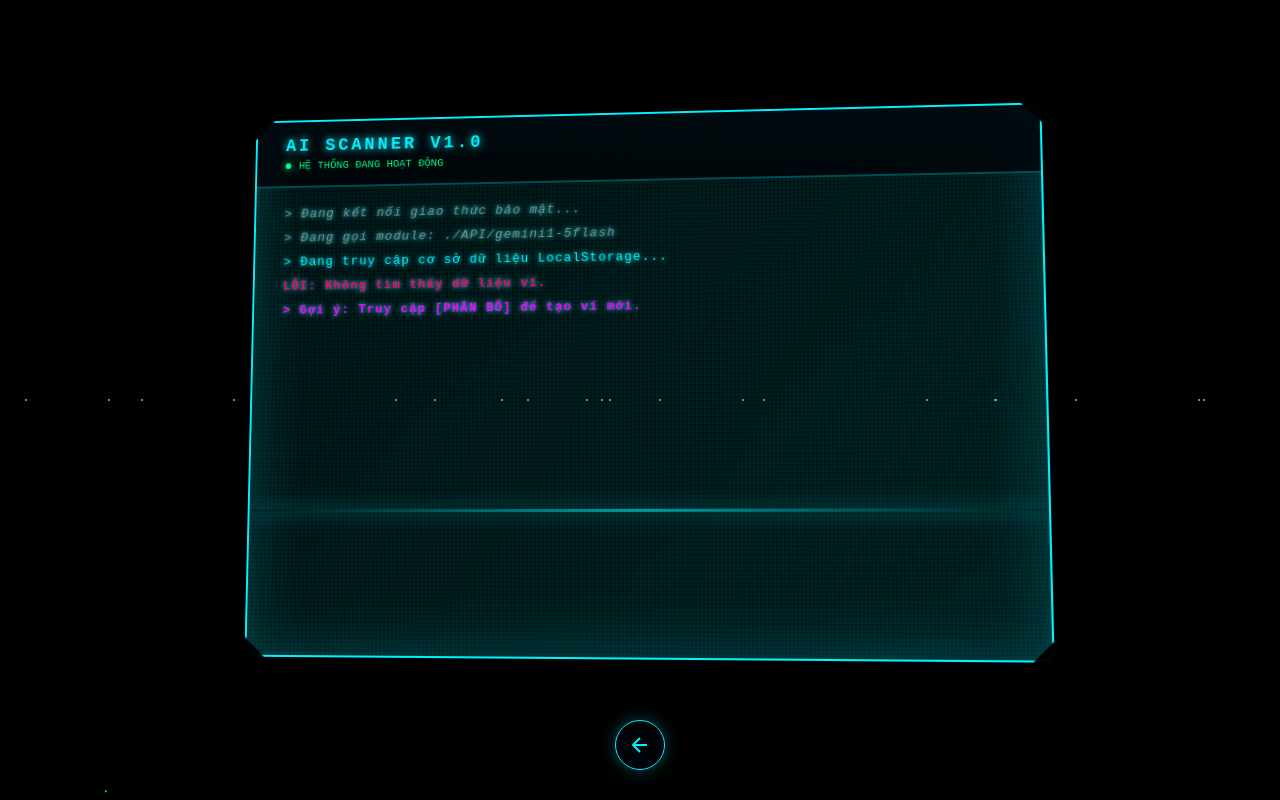
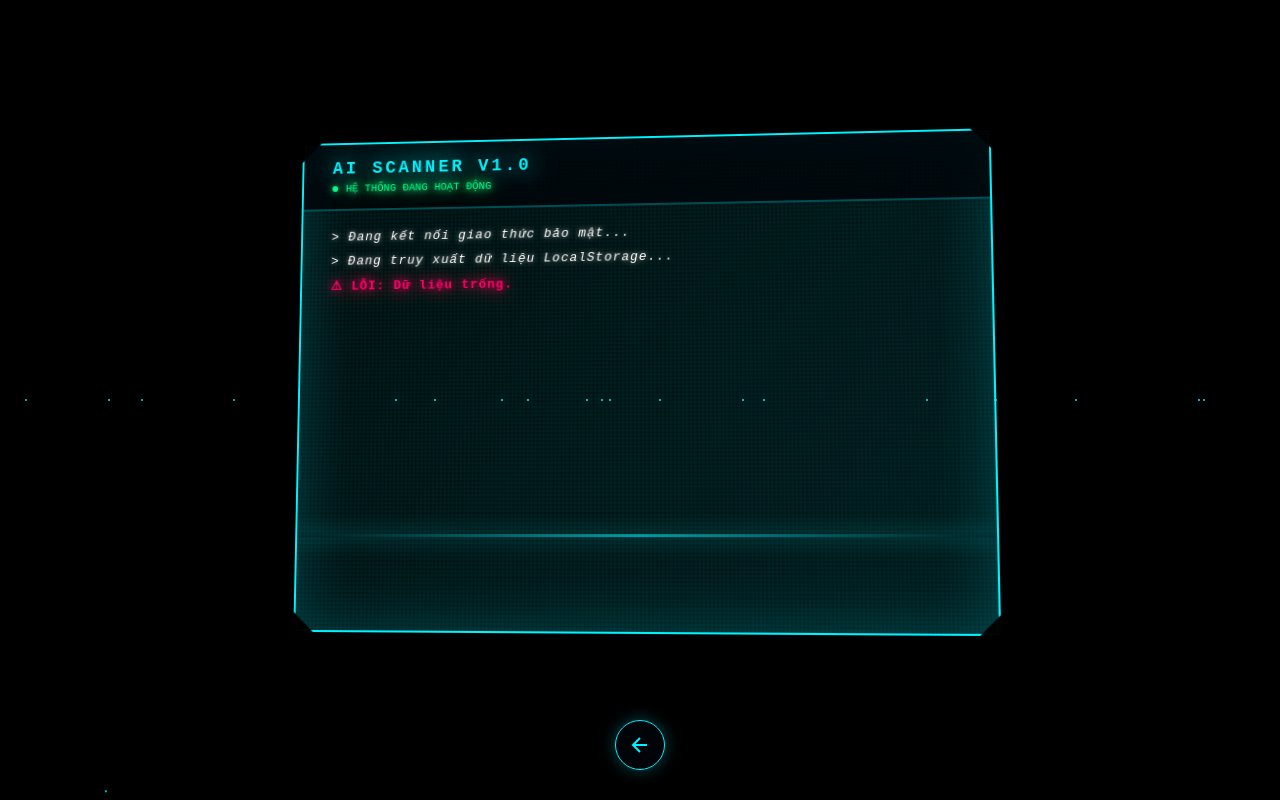
Before and after one commit to Liyokun/apptaichinhultra, a plain HTML site: page lenh01.html in a window 1280 px wide. Shown: the top 800 px of the page. Drawn offline with Linux system fonts and the light colour scheme.

Commit message:
Add files via upload

```diff
--- a/lenh01.html
+++ b/lenh01.html
@@ -5,7 +5,7 @@
     <meta name="viewport" content="width=device-width, initial-scale=1.0, maximum-scale=1.0, user-scalable=no">
     <title>AI SCAN - ANOMALY DETECTION</title>
     <style>
-        /* --- 1. CSS GIAO DIỆN MỚI (HOLOGRAM 3D) --- */
+        /* --- 1. CẤU HÌNH GIAO DIỆN --- */
         :root {
             --neon: #00f2ff;
             --neon-green: #00ff88;
@@ -15,31 +15,28 @@
         * { margin: 0; padding: 0; box-sizing: border-box; }
 
         body {
-            /* Background mặc định là đen, sẽ được JS cập nhật */
             background: #000 no-repeat center bottom / cover fixed;
             height: 100vh; width: 100vw;
-            overflow: hidden; /* Khóa cuộn trang để bảng không chạy */
+            overflow: hidden;
             font-family: 'Courier New', monospace;
             color: var(--neon);
             display: flex; align-items: center; justify-content: center;
             perspective: 1500px;
-            touch-action: none; /* Chặn kéo trang */
+            touch-action: none;
             transition: background-image 0.5s ease-in-out;
         }
 
-        /* LỚP PHỦ MỜ (DIM) TẠO CHIỀU SÂU */
         .overlay-dim {
             position: fixed; inset: 0;
-            background: rgba(0, 0, 0, 0.75); /* Tối 75% */
-            backdrop-filter: blur(5px); /* Làm mờ ảnh nền */
+            background: rgba(0, 0, 0, 0.75);
+            backdrop-filter: blur(5px);
             z-index: 1; pointer-events: none;
         }
 
-        /* CONTAINER 3D - CỐ ĐỊNH KÍCH THƯỚC */
         .hologram-container {
             position: relative; z-index: 10;
-            width: 95vw; max-width: 800px;
-            height: 550px; /* Chiều cao cố định để tránh lỗi nhảy khung */
+            width: 90vw; max-width: 700px;
+            height: 500px;
             transform-style: preserve-3d;
             animation: float 6s ease-in-out infinite;
             margin-top: -30px;
@@ -50,14 +47,13 @@
             50% { transform: translateY(-15px) rotateX(5deg) rotateY(-5deg); }
         }
 
-        /* MÀN HÌNH CHÍNH */
         .screen {
             position: relative; width: 100%; height: 100%;
             background: linear-gradient(135deg, rgba(0, 242, 255, 0.05), rgba(0, 242, 255, 0.1));
             border: 2px solid var(--neon);
             box-shadow: 0 0 40px rgba(0, 242, 255, 0.4), inset 0 0 60px rgba(0, 242, 255, 0.2);
             transform-style: preserve-3d;
-            overflow: hidden; /* Không cho nội dung tràn ra ngoài khung 3D */
+            overflow: hidden;
             display: flex; flex-direction: column;
             clip-path: polygon(
                 20px 0, calc(100% - 20px) 0, 100% 20px, 100% calc(100% - 20px),
@@ -65,7 +61,6 @@
             );
         }
 
-        /* CÁC LỚP TRANG TRÍ */
         .screen::before {
             content: ''; position: absolute; top: 0; left: 0; width: 100%; height: 100%;
             background-image:
@@ -84,20 +79,44 @@
             0% { transform: translateY(0); } 100% { transform: translateY(600px); }
         }
 
-        /* HEADER */
         .header {
             position: relative; padding: 15px 30px;
             border-bottom: 2px solid rgba(0, 242, 255, 0.3);
             background: rgba(0, 5, 10, 0.85);
-            z-index: 10; flex-shrink: 0; /* Không bị co lại */
+            z-index: 10; flex-shrink: 0;
         }
         .header h1 {
             font-size: 18px; letter-spacing: 3px;
-            text-shadow: 0 0 10px var(--neon);
+            text-shadow:
+                0 0 12px var(--neon),
+                0 0 28px var(--neon),
+                0 0 50px var(--neon);
+            animation: glow-text 2s ease-in-out infinite;
+        }
+        @keyframes glow-text {
+            0%, 100% {
+                text-shadow:
+                    0 0 12px var(--neon),
+                    0 0 28px var(--neon),
+                    0 0 50px var(--neon);
+            }
+            50% {
+                text-shadow:
+                    0 0 24px var(--neon),
+                    0 0 60px var(--neon),
+                    0 0 100px var(--neon),
+                    0 0 140px rgba(0, 242, 255, 0.6);
+            }
         }
         .status {
-            font-size: 11px; color: var(--neon-green); margin-top: 5px;
+            font-size: 11px;
+            color: var(--neon-green);
+            margin-top: 5px;
             display: flex; align-items: center; gap: 8px;
+            text-shadow:
+                0 0 7px var(--neon-green),
+                0 0 14px var(--neon-green),
+                0 0 24px rgba(0, 255, 136, 0.7);
         }
         .status::before {
             content: ''; width: 6px; height: 6px; background: var(--neon-green);
@@ -105,33 +124,73 @@
         }
         @keyframes blink { 50% { opacity: 0.3; } }
 
-        /* CONTENT - VÙNG CUỘN DUY NHẤT */
         .content {
             padding: 20px 30px; flex-grow: 1;
-            overflow-y: auto; /* Cho phép cuộn dọc */
+            overflow-y: auto;
             position: relative; z-index: 4;
-            touch-action: pan-y; /* Cho phép vuốt dọc */
-            -webkit-overflow-scrolling: touch; /* Mượt mà trên iOS */
+            touch-action: pan-y;
+            -webkit-overflow-scrolling: touch;
+            -ms-overflow-style: none;
+            scrollbar-width: none;
         }
-        .content::-webkit-scrollbar { width: 4px; }
-        .content::-webkit-scrollbar-thumb { background: var(--neon); }
+        .content::-webkit-scrollbar {
+            display: none;
+        }
 
-        /* TEXT LINE */
         .line {
             margin-bottom: 10px; font-size: 13px; letter-spacing: 1px;
-            text-shadow: 0 0 5px var(--neon); opacity: 0;
+            text-shadow:
+                0 0 6px var(--neon),
+                0 0 14px var(--neon),
+                0 0 24px rgba(0, 242, 255, 0.8);
+            opacity: 0;
             transform: translateX(-10px); animation: text-appear 0.3s forwards;
         }
         @keyframes text-appear { to { opacity: 1; transform: translateX(0); } }
 
-        .line.success { color: var(--neon-green); }
-        .line.error { color: #ff0066; font-weight: bold; }
-        .line.highlight { color: var(--neon-pink); font-weight: bold; }
-        .line.system { color: #888; font-style: italic; }
+        .line.success {
+            color: var(--neon-green);
+            text-shadow:
+                0 0 8px var(--neon-green),
+                0 0 18px var(--neon-green),
+                0 0 32px rgba(0, 255, 136, 0.85);
+        }
 
-        .cursor::after { content: '▋'; animation: blink 1s infinite; color: var(--neon); }
+        .line.error {
+            color: #ff0066;
+            font-weight: bold;
+            text-shadow:
+                0 0 9px #ff0066,
+                0 0 20px #ff0066,
+                0 0 38px rgba(255, 0, 102, 0.8);
+        }
 
-        /* CÁC GÓC TRANG TRÍ */
+        .line.highlight {
+            color: var(--neon-pink);
+            font-weight: bold;
+            text-shadow:
+                0 0 10px var(--neon-pink),
+                0 0 24px var(--neon-pink),
+                0 0 45px rgba(255, 0, 255, 0.8);
+        }
+
+        .line.system {
+            color: #ffffff;
+            font-style: italic;
+            text-shadow:
+                0 0 5px rgba(136, 136, 136, 0.9),
+                0 0 10px rgba(136, 136, 136, 0.6);
+        }
+
+        .cursor::after {
+            content: '▋';
+            animation: blink 1s infinite;
+            color: var(--neon);
+            text-shadow:
+                0 0 9px var(--neon),
+                0 0 18px var(--neon);
+        }
+
         .corner { position: absolute; width: 30px; height: 30px; border: 2px solid var(--neon); z-index: 5; pointer-events: none; }
         .corner.tl { top: -2px; left: -2px; border-right: none; border-bottom: none; clip-path: polygon(0 0, 100% 0, 0 100%); }
         .corner.tr { top: -2px; right: -2px; border-left: none; border-bottom: none; clip-path: polygon(0 0, 100% 0, 100% 100%); }
@@ -143,7 +202,6 @@
         .depth-layer.l2 { transform: translateZ(-20px); opacity: 0.2; }
         .depth-layer.l3 { transform: translateZ(-30px); opacity: 0.1; }
 
-        /* PARTICLES */
         .particle {
             position: fixed; width: 2px; height: 2px; background: var(--neon);
             border-radius: 50%; pointer-events: none; z-index: 2;
@@ -155,7 +213,6 @@
             100% { transform: translate(200px, -100px) rotate(360deg); opacity: 0; }
         }
 
-        /* NÚT BACK */
         .back-circle {
             position: fixed; bottom: 30px; left: 50%; transform: translateX(-50%);
             width: 50px; height: 50px; border: 1px solid var(--neon); border-radius: 50%;
@@ -171,7 +228,6 @@
     <div class="overlay-dim"></div>
 
     <script>
-        // Tạo hạt bụi
         for(let i = 0; i < 30; i++) {
             const p = document.createElement('div');
             p.className = 'particle';
@@ -207,7 +263,6 @@
     </div>
 
     <script>
-        // --- 1. LẤY BACKGROUND TỪ SẢNH ---
         window.onload = function() {
             const savedBg = localStorage.getItem('user_lobby_bg');
             if (savedBg) {
@@ -218,8 +273,6 @@
             runAnalysis();
         };
 
-        // --- 2. LOGIC PHÂN TÍCH (GIỮ NGUYÊN) ---
-        const API_PATH = './API/gemini1-5flash';
         const output = document.getElementById('output');
 
         function printLine(text, type = 'normal', delay = 0) {
@@ -240,33 +293,29 @@
 
         async function runAnalysis() {
             await printLine("> Đang kết nối giao thức bảo mật...", "system", 200);
-            await printLine(`> Đang gọi module: ${API_PATH}`, "system", 300);
-            await printLine("> Đang truy cập cơ sở dữ liệu LocalStorage...", "normal", 500);
+            await printLine("> Đang truy xuất dữ liệu LocalStorage...", "system", 300);
 
             const rawData = localStorage.getItem('app_data_v4');
             const appData = rawData ? JSON.parse(rawData) : { wallets: [] };
             const wallets = appData.wallets || [];
 
             if (wallets.length === 0) {
-                await printLine("LỖI: Không tìm thấy dữ liệu ví.", "error", 800);
-                await printLine("> Gợi ý: Truy cập [PHÂN BỔ] để tạo ví mới.", "highlight", 1000);
+                await printLine("⚠ LỖI: Dữ liệu trống.", "error", 500);
                 return;
             }
 
-            await printLine(`> Phát hiện ${wallets.length} thực thể ví.`, "success", 800);
-            await printLine("> Đang quét tìm điểm bất thường...", "normal", 1000);
+            await printLine(`> Phát hiện ${wallets.length} thực thể ví.`, "success", 500);
+            await printLine("> Bắt đầu quét lạm chi...", "normal", 800);
 
             let anomalyCount = 0;
-            // Quét lạm chi
             for (let w of wallets) {
                 if (w.spent > w.alloc) {
                     anomalyCount++;
                     const over = (w.spent - w.alloc) * 1000;
-                    await printLine(`⚠ CẢNH BÁO: [${w.name}] lạm chi ${over.toLocaleString()} VNĐ`, "error", 1200 + (anomalyCount*300));
+                    await printLine(`⚠ CẢNH BÁO: [${w.name}] lạm chi ${over.toLocaleString()} VNĐ`, "error", 1000);
                 }
             }
 
-            // Quét không ghi chú
             for (let w of wallets) {
                 if (w.spent > 0 && (!w.note || w.note.trim() === "")) {
                     await printLine(`⚠ LƯU Ý: [${w.name}] đang tiêu không ghi chú. Độ tin cậy: THẤP.`, "system", 1500);
```
Also changed, not shown: hologram1.html (+8 -4 lines).
